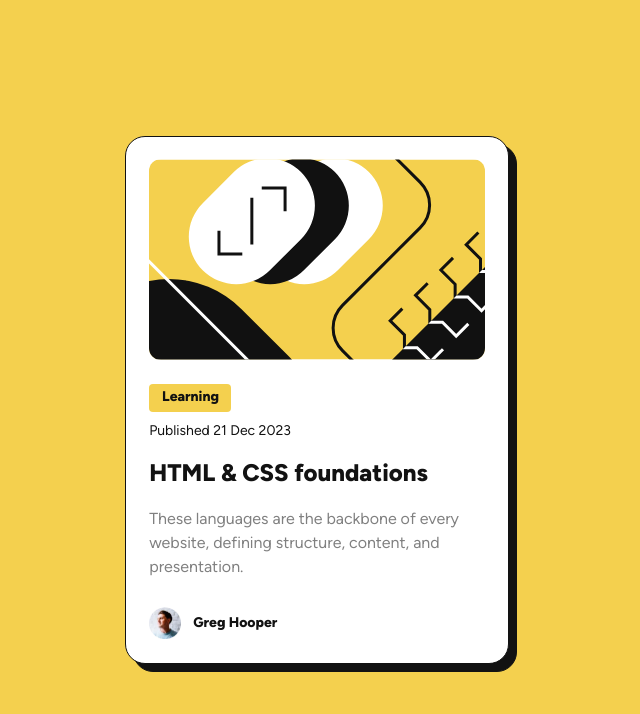
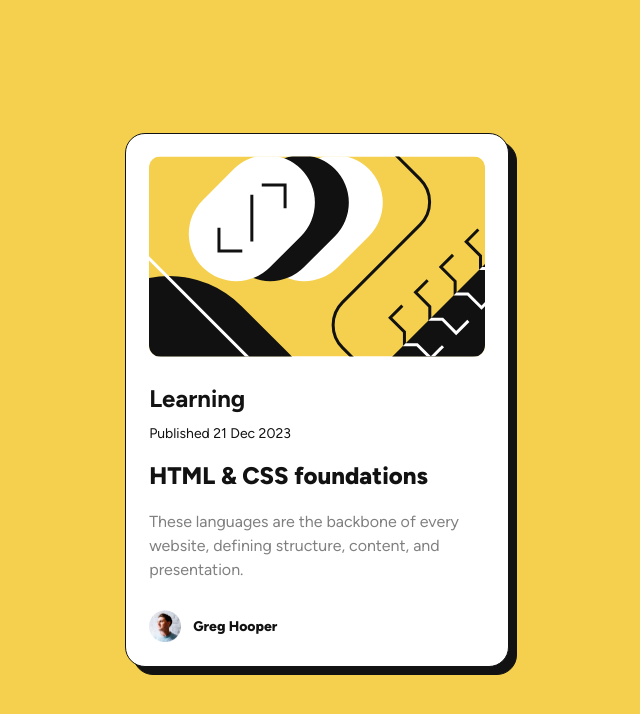
Before and after one commit to jamesbarnett/bpc-fm, a website built with Vite: page index.html in a window 1280 px wide. Shown: the whole page, without its empty margins (323-963 px from the left). Built offline with nearby package versions, Linux system fonts and the light colour scheme.

Commit message:
Fixed accessibility issue.

```diff
--- a/index.html
+++ b/index.html
@@ -17,7 +17,7 @@
           <figure>
             <img class="concept-image" src="./assets/images/illustration-article.svg" alt="">
           </figure>
-          <h2 class="callout">Learning</h2>
+          <h1>Learning</h1>
             <p class="course-published">
               Published <time datetime="2023-12-21">21 Dec 2023</time>
             </p>
```
